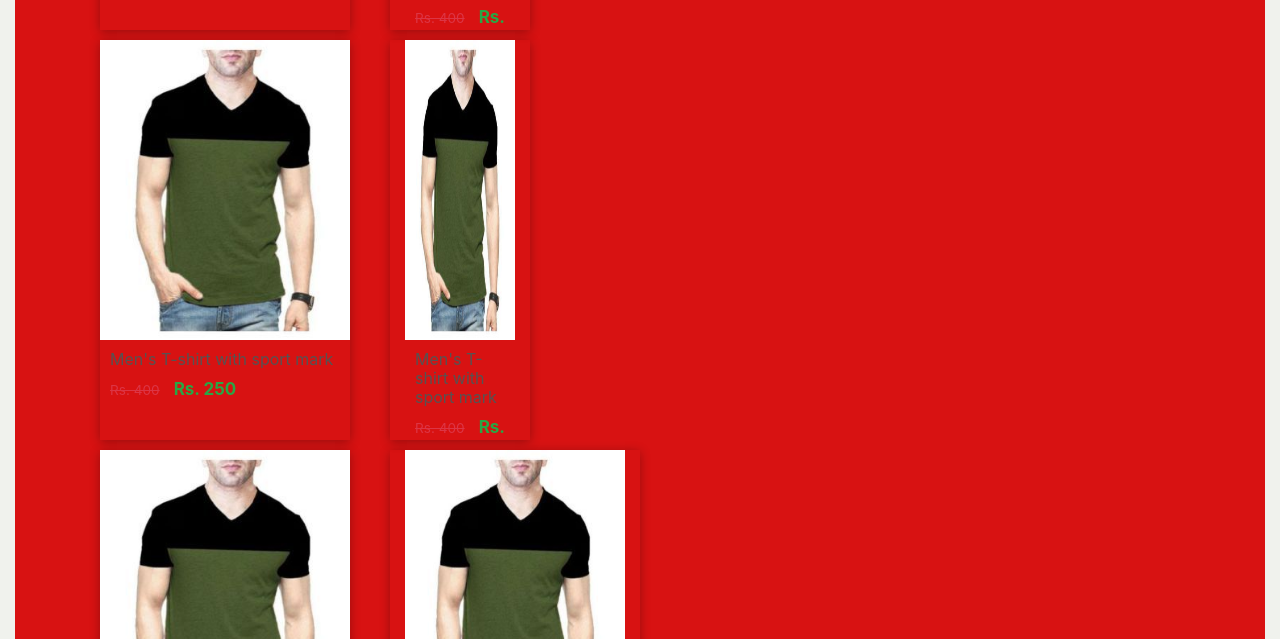
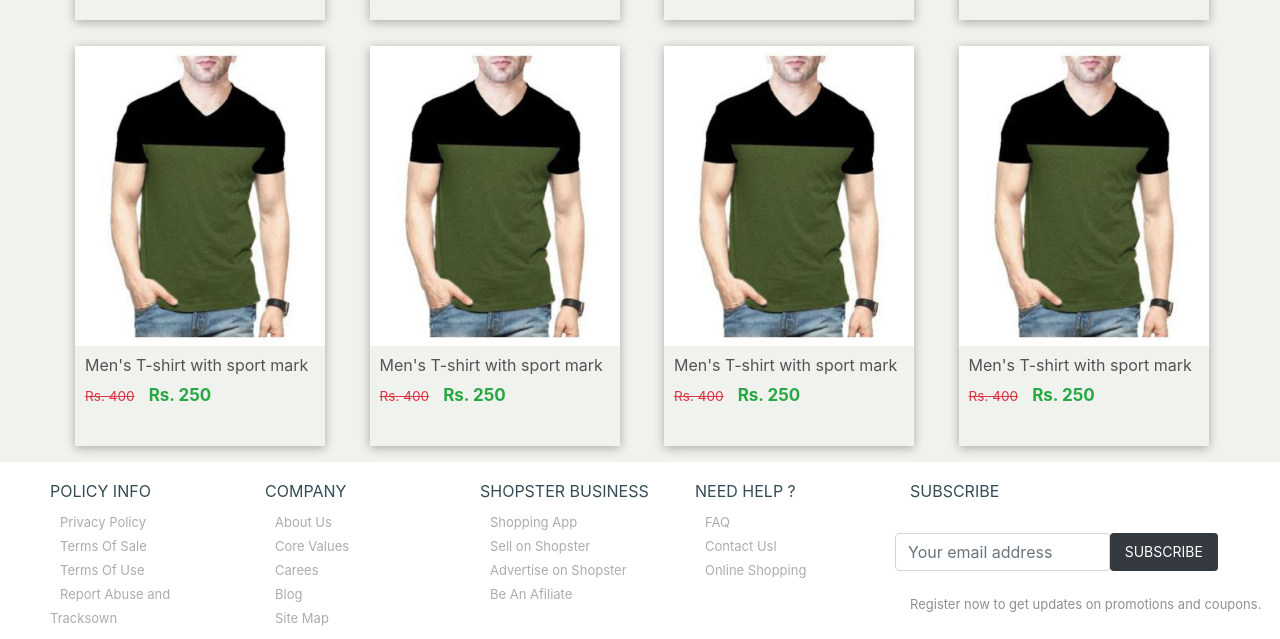
Before and after one commit to AMELkhdfjd/Shopster, a website: page index.html in a window 1280 px wide. Shown: the part 1309-1948 px from the top of the page. Drawn offline with nearby package versions, Linux system fonts and the light colour scheme.

Commit message:
the elements

```diff
--- a/css/styles.css
+++ b/css/styles.css
@@ -264,9 +264,7 @@ h6{
 
 
 /* For the product card elements*/
-.product-section{
-  background-color: #d81212;
-}
+
 
 .section-product-cards{
   width:100%;
@@ -322,3 +320,29 @@ h6{
   .product-price span{
     margin-left: 10px;
   }
+  .div1{
+    width: 20%;
+    display: inline-block;
+    position: relative;
+
+
+  }
+  .div2{
+    width: 20%;
+    display: inline-block;
+    position: relative;
+  } .div3{
+    width: 20%;
+    display: inline-block;
+    position: relative;
+  }
+   .div4{
+    width: 20%;
+    display: inline-block;
+    position: relative;
+  }
+
+  #container{
+    width: 100%;
+    margin-left: 40px;
+  }
--- a/index.html
+++ b/index.html
@@ -275,12 +275,12 @@
 
           </div>
           <div  class="section-product-cards   " >
-          <div  class="container box">
-            <div  class="row ">
-              <div class="col-sm-3 row1">
+            <div id="container">
 
 
-            <div  class="product-card  " >
+
+
+            <div  class="product-card div1 " >
               <div class="product-image">
                 <img src="./img/vert.png" alt="product name">
               </div>
@@ -308,7 +308,7 @@
 
             </div>
             <!--Second one-->
-            <div  class="product-card" >
+            <div  class="product-card div2" >
               <div class="product-image">
                 <img src="./img/vert.png" alt="product name">
               </div>
@@ -333,7 +333,7 @@
 
             </div>
             <!--third one-->
-            <div  class="product-card " >
+            <div  class="product-card div3 " >
               <div class="product-image">
                 <img src="./img/vert.png" alt="product name">
               </div>
@@ -357,11 +357,10 @@
 
 
             </div>
-          </div>
 
-            <div class="col-sm">
+
             <!--fourth one-->
-            <div  class="product-card col-sm-2 " >
+            <div  class="product-card div4 " >
               <div class="product-image">
                 <img src="./img/vert.png" alt="product name">
               </div>
@@ -386,7 +385,43 @@
 
             </div>
                <!--fifth one-->
-               <div  class="product-card col-sm-2" >
+
+          </div>
+          <!--Second line-->
+          <div id="container">
+
+
+
+
+            <div  class="product-card div1 " >
+              <div class="product-image">
+                <img src="./img/vert.png" alt="product name">
+              </div>
+              <div  class="card-contents" >
+
+                <button   type="button " class="btn btn-warning cart-btn">
+                  <i  class="fa fa-cart-plus"></i>
+
+                </button>
+
+              </div>
+              <div    class="product-details">
+                <h5   class="product-name">Men's T-shirt with sport mark</h5>
+                <p   class="product-price">
+                  <small  class="text-danger"><s>Rs. 400</s></small>
+                  <span  class="text-success">Rs. 250</span>
+
+
+                </p>
+
+
+
+              </div>
+
+
+            </div>
+            <!--Second one-->
+            <div  class="product-card div2" >
               <div class="product-image">
                 <img src="./img/vert.png" alt="product name">
               </div>
@@ -410,8 +445,8 @@
 
 
             </div>
-                 <!--sixth one-->
-            <div  class="product-card col-sm" >
+            <!--third one-->
+            <div  class="product-card div3 " >
               <div class="product-image">
                 <img src="./img/vert.png" alt="product name">
               </div>
@@ -435,11 +470,39 @@
 
 
             </div>
+
+
+            <!--fourth one-->
+            <div  class="product-card div4 " >
+              <div class="product-image">
+                <img src="./img/vert.png" alt="product name">
+              </div>
+              <div  class="card-contents" >
+
+                <button   type="button " class="btn btn-warning cart-btn">
+                  <i  class="fa fa-cart-plus"></i>
+
+                </button>
+
+              </div>
+              <div    class="product-details">
+                <h5   class="product-name">Men's T-shirt with sport mark</h5>
+                <p   class="product-price">
+                  <small  class="text-danger"><s>Rs. 400</s></small>
+                  <span  class="text-success">Rs. 250</span>
+
+                </p>
+
               </div>
 
 
             </div>
+               <!--fifth one-->
+
           </div>
+
+
+
 
           </div>
 
```
Lines whose indentation alone changed are shown as unchanged.
